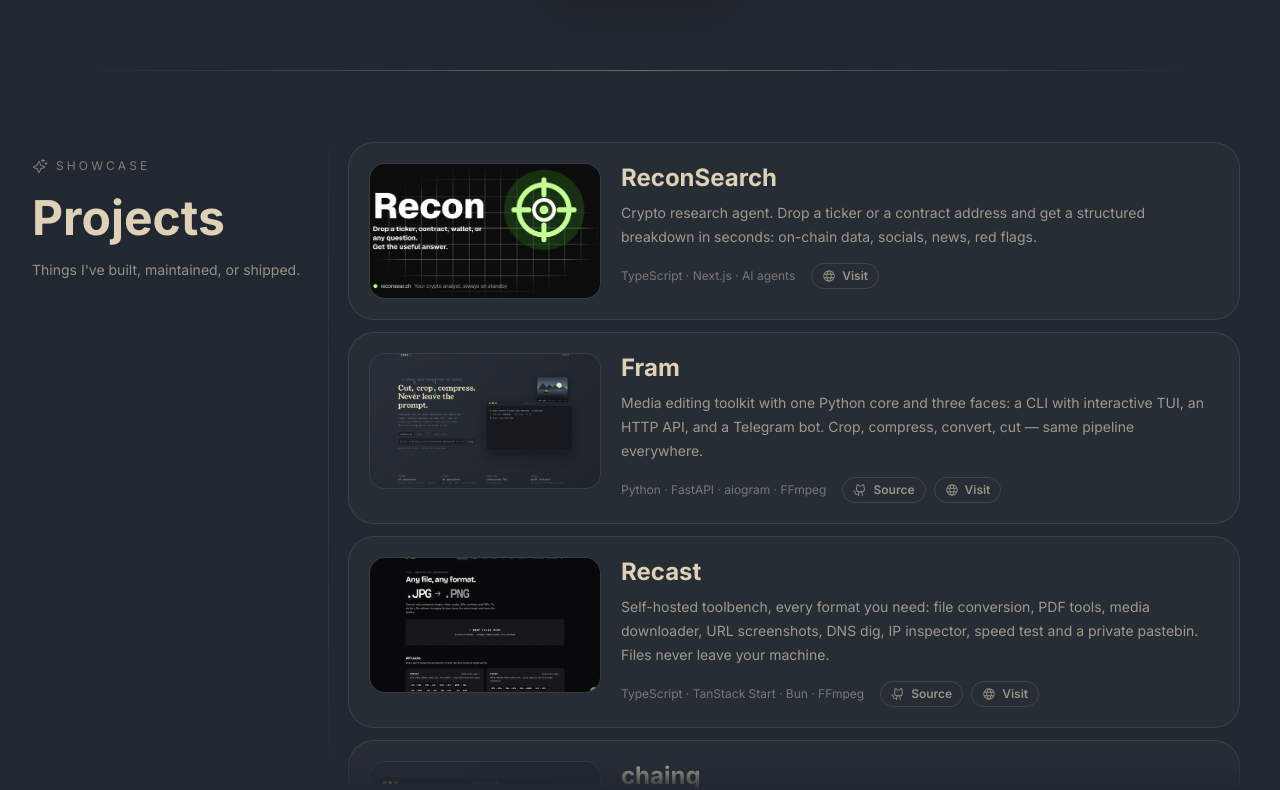
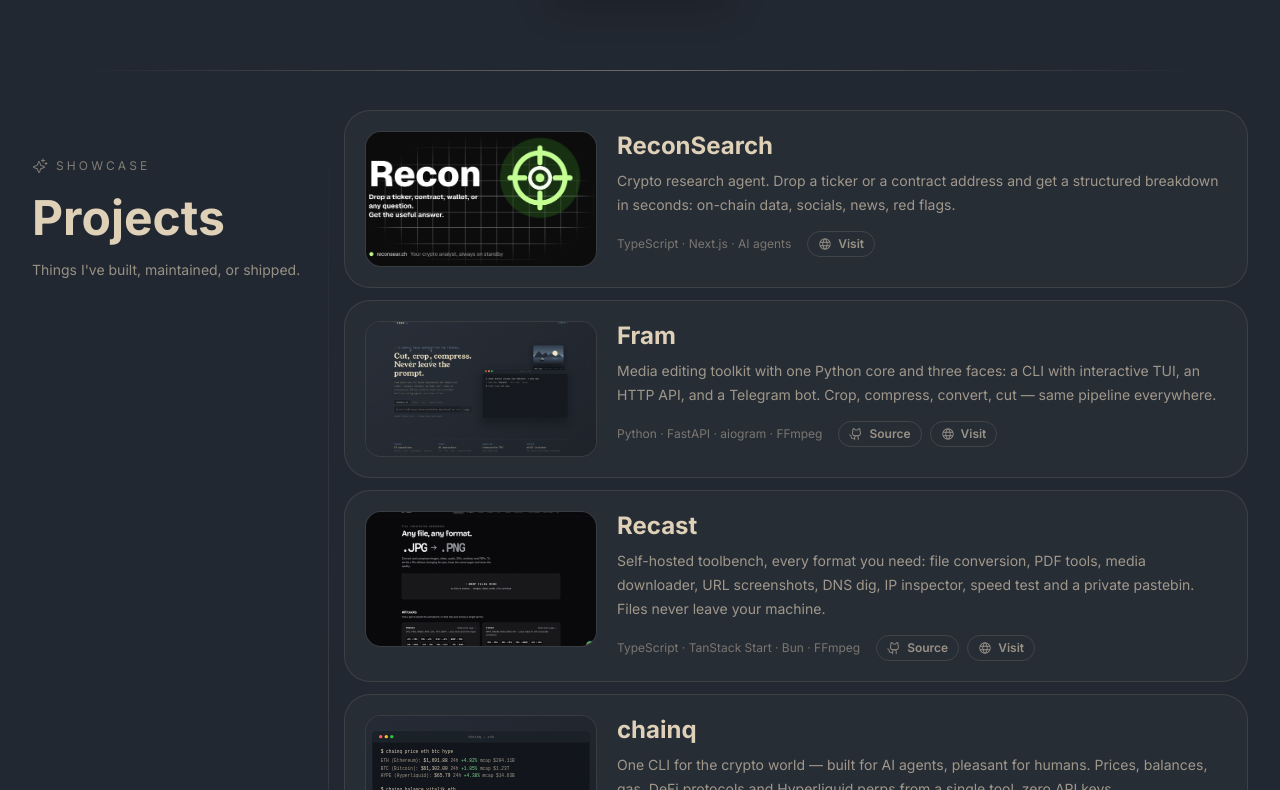
Before and after one commit to Sergio-prog/serhiifotex.dev, a React (Vite) app: page / in a window 1280 px wide. Shown: the part 770-1560 px from the top of the page. Built offline with nearby package versions, Linux system fonts and the light colour scheme.

Commit message:
fix: let the projects list scroll with the page
The list lived in a 680px box with its own scrollbar, so four of six projects
sat behind a nested scroll most visitors never find, and the box swallowed
trackpad scrolling on the way down the page.

```diff
--- a/src/components/ProjectsSection.tsx
+++ b/src/components/ProjectsSection.tsx
@@ -126,16 +126,17 @@
 
         <div className="relative">
           <div className="absolute -left-4 top-0 hidden h-full w-[1px] bg-gradient-to-b from-transparent via-[#dfd0b81f] to-transparent md:block" />
-          <div className="projects-scroll max-h-[680px] space-y-3 overflow-y-auto overscroll-y-contain px-1 py-8 pr-2 [mask-image:linear-gradient(to_bottom,transparent,black_36px,black_calc(100%-36px),transparent)]">
+          <ul className="space-y-3">
             {projects.map((project) => (
-              <ProjectCard
-                key={project.name}
-                project={project}
-                showNew={hydrated && isNew(project.createdAt)}
-                onPreview={() => setPreviewImage(project)}
-              />
+              <li key={project.name}>
+                <ProjectCard
+                  project={project}
+                  showNew={hydrated && isNew(project.createdAt)}
+                  onPreview={() => setPreviewImage(project)}
+                />
+              </li>
             ))}
-          </div>
+          </ul>
         </div>
       </div>
 
--- a/src/styles/globals.css
+++ b/src/styles/globals.css
@@ -85,20 +85,6 @@
 ::selection {
   background: #dfd0b8;
   color: #222831;
-}
-
-.projects-scroll {
-  scrollbar-width: thin;
-  scrollbar-color: rgb(223 208 184 / 0.28) transparent;
-}
-
-.projects-scroll::-webkit-scrollbar {
-  width: 6px;
-}
-
-.projects-scroll::-webkit-scrollbar-thumb {
-  background: rgb(223 208 184 / 0.28);
-  border-radius: 999px;
 }
 
 .glow-overlay {
```
